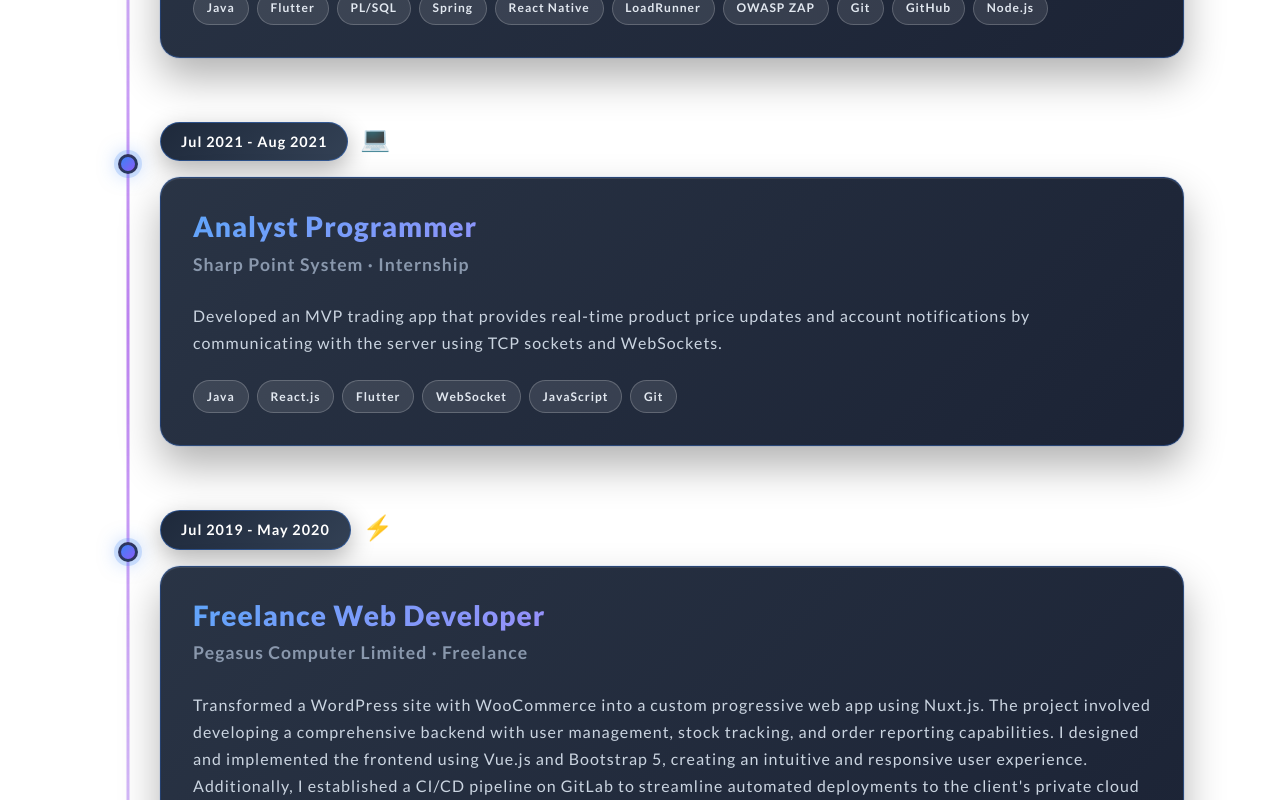
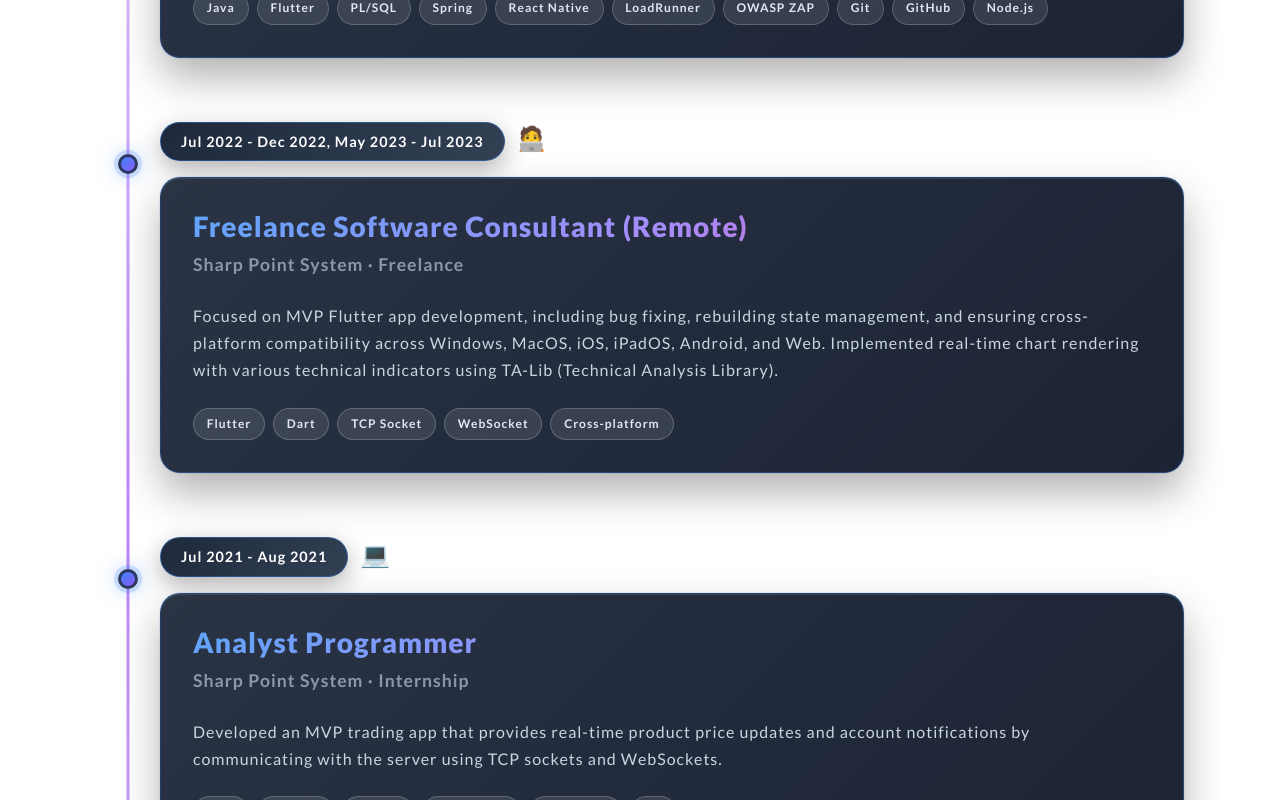
Before and after one commit to tomlaws/tomlaw-personal-website, a Next.js app: page / in a window 1280 px wide. Shown: the part 2520-3320 px from the top of the page. Built offline with nearby package versions, Linux system fonts and the light colour scheme.

Commit message:
Add freelance software consultant experience to Timeline section with detailed description and technologies used

```diff
--- a/app/components/sections/timeline/timeline.tsx
+++ b/app/components/sections/timeline/timeline.tsx
@@ -18,6 +18,14 @@ export default function Timeline() {
             description: "Developed and maintained applications for the Mandatory Provident Fund Schemes Authority, implementing secure financial systems with comprehensive testing and security measures.",
             technologies: ["Java", "Flutter", "PL/SQL", "Spring", "React Native", "LoadRunner", "OWASP ZAP", "Git", "GitHub", "Node.js"],
             icon: "🏛️"
+        },
+        {
+            year: "Jul 2022 - Dec 2022, May 2023 - Jul 2023",
+            title: "Freelance Software Consultant (Remote)",
+            company: "Sharp Point System · Freelance",
+            description: "Focused on MVP Flutter app development, including bug fixing, rebuilding state management, and ensuring cross-platform compatibility across Windows, MacOS, iOS, iPadOS, Android, and Web. Implemented real-time chart rendering with various technical indicators using TA-Lib (Technical Analysis Library).",
+            technologies: ["Flutter", "Dart", "TCP Socket", "WebSocket", "Cross-platform"],
+            icon: "🧑‍💻"
         },
         {
             year: "Jul 2021 - Aug 2021",
```
